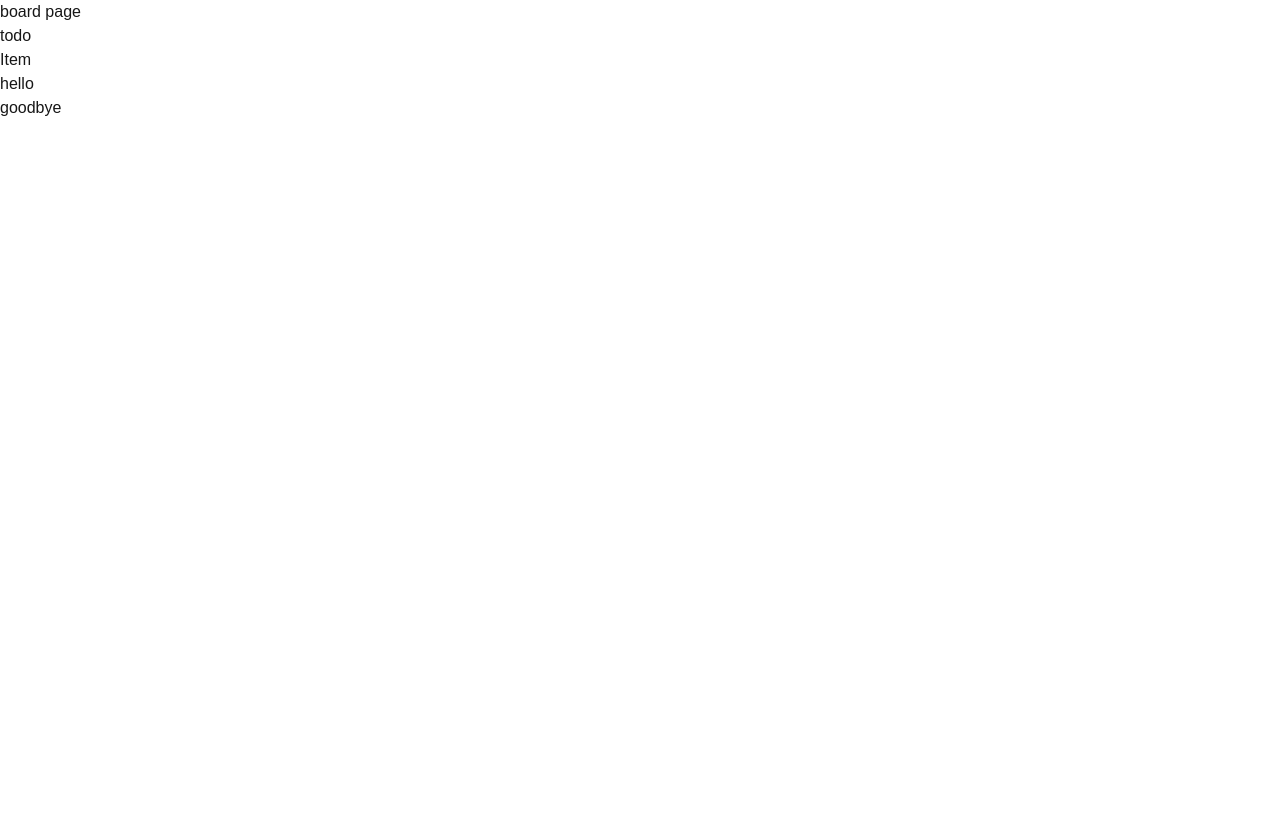
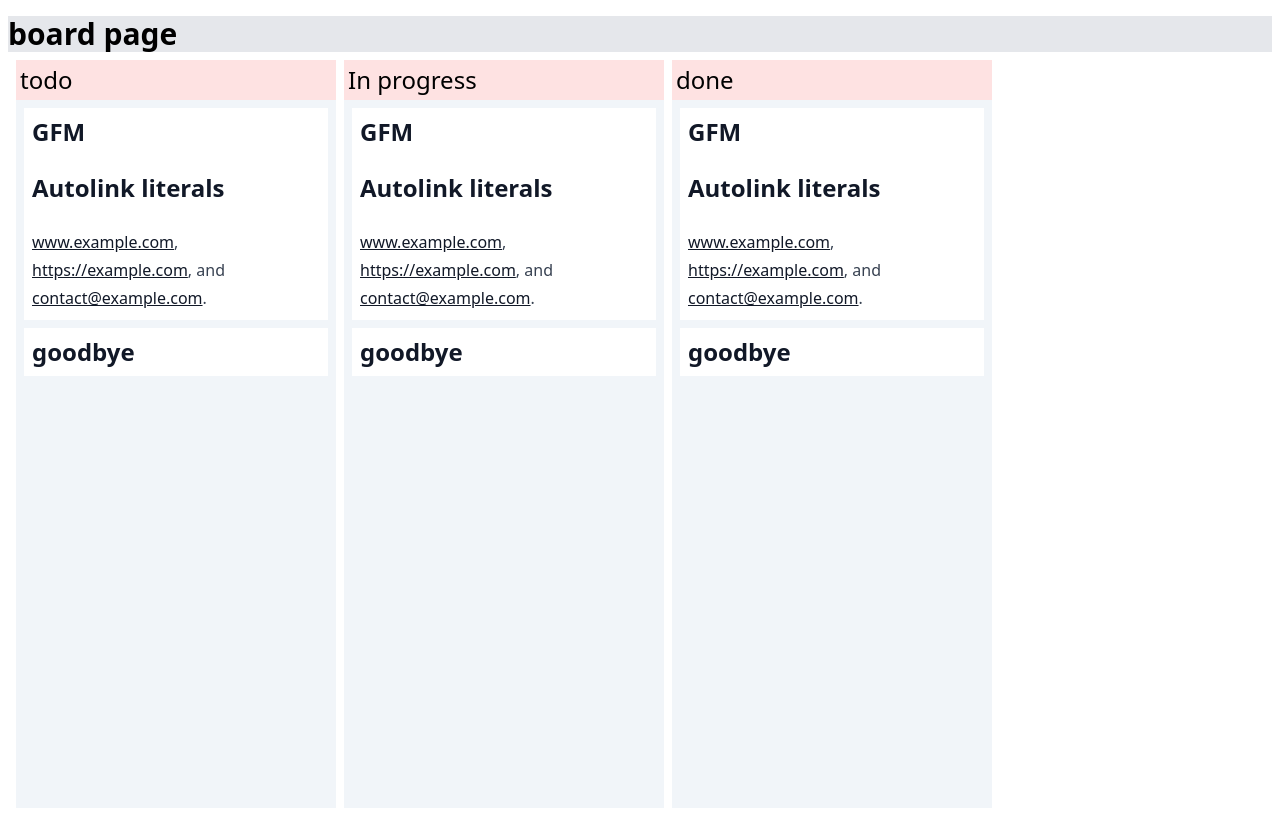
Before and after one commit to tomoya0318/Board, a Next.js app in the folder frontend/: page /board in a window 1280 px wide. Before the commit the page ends 800 px from the top, so only its background shows below. Built offline with nearby package versions, Linux system fonts and the light colour scheme.

Commit message:
create board page

```diff
--- a/frontend/src/app/board/_components/BoardColumn.tsx
+++ b/frontend/src/app/board/_components/BoardColumn.tsx
@@ -1,9 +1,27 @@
 import { ColumnItem } from "./ColumnItem";
-export const BoardColumn = ({ title }: { title: string }) => {
+
+const itemList = [
+  {
+    id: 1,
+    text: `## GFM\n## Autolink literals\nwww.example.com, https://example.com, and contact@example.com.`,
+    order: 0
+  },
+  {
+    id: 2,
+    text: `## goodbye`,
+    order: 1
+  }
+];
+
+export const BoardColumn = ({ titleList }: { titleList: string[] }) => {
   return (
-    <>
-      <h1>{title}</h1>
-      <ColumnItem />
-    </>
+    <div className="flex p-2">
+      {titleList.map(title => (
+        <div className="flex-none w-80 h-dvh mr-2 bg-slate-100">
+          <div className="text-2xl p-1 bg-red-100">{title}</div>
+          <ColumnItem itemList={itemList}/>
+        </div>
+      ))}
+    </div>
   );
 };
--- a/frontend/src/app/board/_components/ColumnItem.tsx
+++ b/frontend/src/app/board/_components/ColumnItem.tsx
@@ -1,21 +1,12 @@
-export const ColumnItem = () => {
-  const itemList = [
-    {
-      "id": 1,
-      "text": "hello",
-      "order": 0
-    },
-    {
-      "id": 2,
-      "text": "goodbye",
-      "order": 1
-    }
-  ];
+import ReactMarkdown from 'react-markdown';
+import remarkGfm from 'remark-gfm';
+import { ItemList } from '@/types/board';
+
+export const ColumnItem = ({ itemList }: { itemList: ItemList[]}) => {
   return (
     <>
-      <div>Item</div>
       {itemList.map((item) => (
-        <div>{item.text}</div>
+        <ReactMarkdown remarkPlugins={[remarkGfm]} className="prose p-2 m-2 bg-white">{item.text}</ReactMarkdown>
       ))}
     </>
   );
--- a/frontend/src/app/board/page.tsx
+++ b/frontend/src/app/board/page.tsx
@@ -1,10 +1,12 @@
 import { BoardColumn } from "./_components/BoardColumn";
+
+const titleList = ["todo", "In progress", "done"]
 const Board = () => {
   return (
-    <>
-      <h1>board page</h1>
-      <BoardColumn title="todo"/>
-    </>
+    <div className="p-2 mt-2 mb-8 h-screen overflow-hidden">
+      <div className="text-3xl font-bold bg-gray-200">board page</div>
+      <BoardColumn titleList={titleList}/>
+    </div>
   );
 };
 
--- a/frontend/src/app/globals.css
+++ b/frontend/src/app/globals.css
@@ -1,27 +1,3 @@
 @tailwind base;
 @tailwind components;
 @tailwind utilities;
-
-:root {
-  --background: #ffffff;
-  --foreground: #171717;
-}
-
-@media (prefers-color-scheme: dark) {
-  :root {
-    --background: #0a0a0a;
-    --foreground: #ededed;
-  }
-}
-
-body {
-  color: var(--foreground);
-  background: var(--background);
-  font-family: Arial, Helvetica, sans-serif;
-}
-
-@layer utilities {
-  .text-balance {
-    text-wrap: balance;
-  }
-}
--- a/frontend/src/app/layout.tsx
+++ b/frontend/src/app/layout.tsx
@@ -1,17 +1,5 @@
 import type { Metadata } from "next";
-import localFont from "next/font/local";
 import "./globals.css";
-
-const geistSans = localFont({
-  src: "./fonts/GeistVF.woff",
-  variable: "--font-geist-sans",
-  weight: "100 900",
-});
-const geistMono = localFont({
-  src: "./fonts/GeistMonoVF.woff",
-  variable: "--font-geist-mono",
-  weight: "100 900",
-});
 
 export const metadata: Metadata = {
   title: "Create Next App",
@@ -25,9 +13,7 @@ export default function RootLayout({
 }>) {
   return (
     <html lang="en">
-      <body
-        className={`${geistSans.variable} ${geistMono.variable} antialiased`}
-      >
+      <body>
         {children}
       </body>
     </html>
--- /dev/null
+++ b/frontend/src/types/board.ts
@@ -0,0 +1,5 @@
+export type ItemList = {
+  id: number,
+  text: string,
+  order: number,
+}
--- a/frontend/tailwind.config.ts
+++ b/frontend/tailwind.config.ts
@@ -14,6 +14,8 @@ const config: Config = {
       },
     },
   },
-  plugins: [],
+  plugins: [
+    require('@tailwindcss/typography'),
+  ],
 };
 export default config;
```
Also changed, not shown: frontend/package.json (+7 -4 lines), 2 other files (tests, documents, lock files or other folders).
